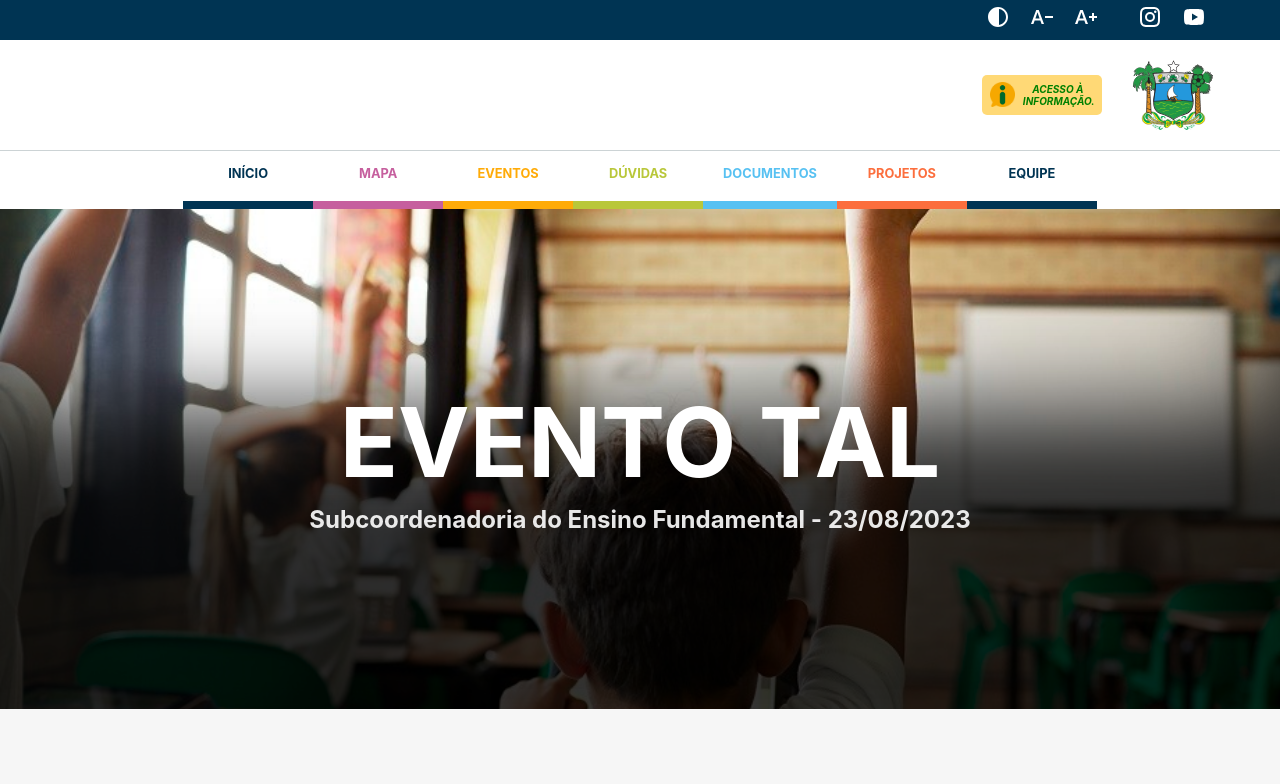
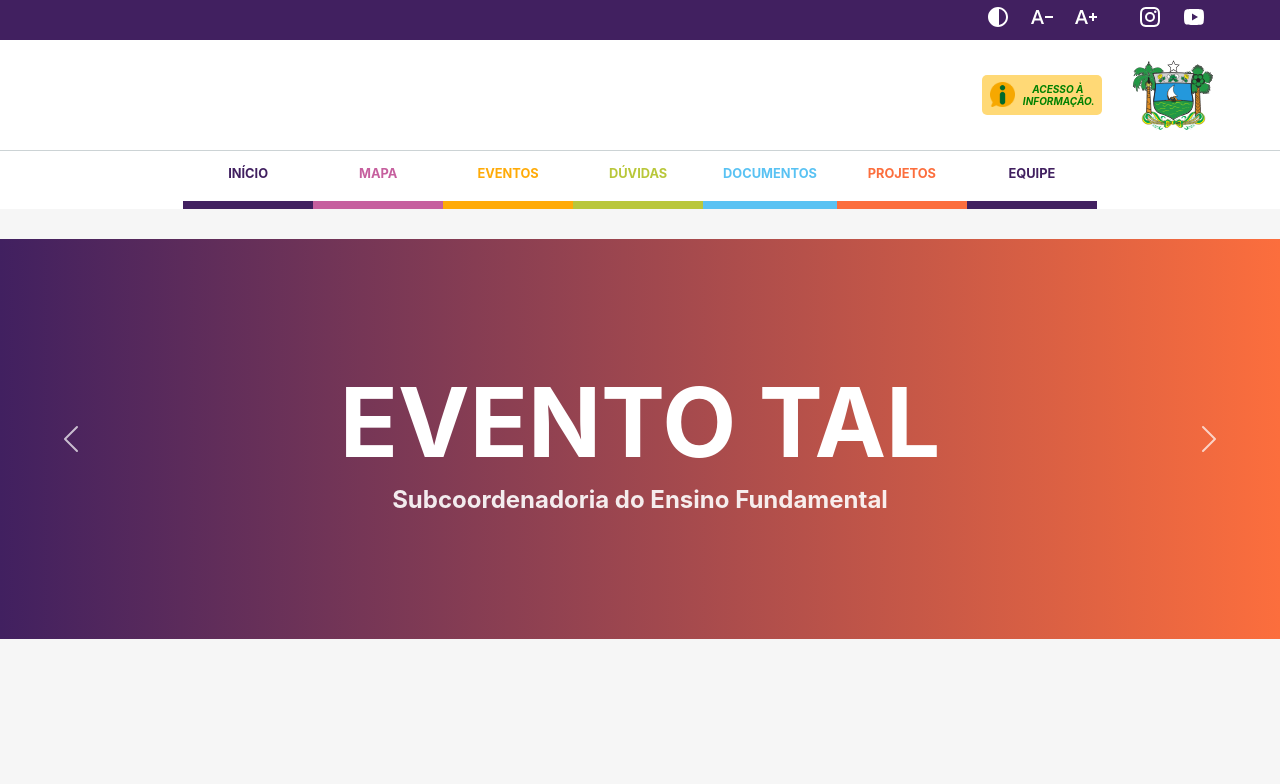
Before and after one commit to dtayna/site-suef, a React (Create React App) app: page / in a window 1280 px wide. Shown: the top 784 px of the page. Built offline with nearby package versions, Linux system fonts and the light colour scheme.

Commit message:
diversas alterações

```diff
--- a/src/components/accessibility-menu.js
+++ b/src/components/accessibility-menu.js
@@ -13,8 +13,9 @@ const Container = styled.nav`
   display: flex;
   justify-content: right;
   padding-right: 5%;
-  background-color: var(--mainColor1)
+  background-color: var(--mainColor1);
 `;
+
 
 const AccessibilityMenu = () => {
     return(
--- a/src/components/carousel.js
+++ b/src/components/carousel.js
@@ -1,5 +1,6 @@
 import styled from 'styled-components';
 import URLimagemteste from '../assets/imagemteste.jpg';
+import { BsChevronLeft, BsChevronRight} from 'react-icons/bs';
 
 const CarrosselContainer = styled.div`
     width: 100%;
@@ -9,6 +10,8 @@ const CarrosselContainer = styled.div`
     justify-content: center;
 `;
 
+// height: 400px;
+
 const Imagem1 = styled.div`
     padding: 50px;
     display: flex;
@@ -16,10 +19,99 @@ const Imagem1 = styled.div`
     align-items: center;
     justify-content: center;
     flex-direction: column;
+
+    margin-top: 30px;
+    height: 300px;
+    background-image: linear-gradient(to right, var(--mainColor1), var(--mainColor2));
+    color: var(--mainColor1);
+
+
+    @media screen and (max-width: 734px) {
+        padding: 20px;
+    }
+`;
+
+/*
+degrade
+margin-top: 30px;
+height: 300px;
+background-image: linear-gradient(to right, var(--mainColor1), var(--mainColor2));
+color: var(--mainColor1);
+
+
+por do sol
+height: 300px;
+background-image: linear-gradient(to right, var(--mainColor2), #ffa500);
+color: var(--mainColor1);
+
+
+foto
+
  height: 400px;
+    background-size: cover !important;
     background: lightblue url("../imagemteste.jpg") no-repeat center;
+    box-shadow: inset 0px -300px 100px rgb(0 0 0 / 80%);
+
+height: 400px;
 background-size: cover;
+background: lightblue url("../imagemteste.jpg") no-repeat center;
 box-shadow: inset 0px -300px 100px rgb(0 0 0 / 80%);
+*/
+
+const Row = styled.div`
+    display: flex;
+    flex-direction: row;
+    justify-content: space-between;
+    align-items: center;
+    width: 100%;
+    color: white;
+`;
+
+const ColL = styled.div`
+    display: flex;
+    flex-direction: column;
+    justify-content: start;
+    align-items: center;
+    color: white;
+    font-size: 2em;
+    opacity: 0.7;
+    padding: 5px;
+    border-radius: 50%;
+
+    &:hover {
+        opacity: 1;
+        transform: scale(1.1);
+        transition-duration: 0.7s, 0.7s;
+        background-color: rgba(255, 255, 255, 0.2);
+    }
+`;
+
+const ColC = styled.div`
+    display: flex;
+    flex-direction: column;
+    justify-content: center;
+    align-items: center;
+`;
+
+const ColR = styled.div`
+    display: flex;
+    flex-direction: row;
+    justify-content: end;
+    align-items: end;
+    color: white;
+    font-size: 2em;
+    opacity: 0.7;
+
+    padding: 5px;
+    border-radius: 50%;
+
+    &:hover {
+        opacity: 1;
+        transform: scale(1.1);
+        transition-duration: 0.7s, 0.7s;
+        background-color: rgba(255, 255, 255, 0.2);
+    }
+
 `;
 
 const SubTitle = styled.p`
@@ -29,7 +121,6 @@ const SubTitle = styled.p`
     font-weight: bold;
     color: white;
     opacity : 0.9;
-
 `;
 
 const Title = styled.p`
@@ -61,12 +152,19 @@ const Carousel = () => {
     return(
         <CarrosselContainer >
            <Imagem1>
+               <Row>
+                   <ColL><BsChevronLeft/></ColL>
+                   <ColC>
                         <Title>
                             EVENTO TAL
                         </Title>
                         <SubTitle>
-                   Subcoordenadoria do Ensino Fundamental - 23/08/2023
+                            Subcoordenadoria do Ensino Fundamental
                         </SubTitle>
+                    </ColC>
+               <ColR><BsChevronRight/></ColR>
+               </Row>
+
            </Imagem1>
         </CarrosselContainer>
 
--- /dev/null
+++ b/src/components/data-direc.js
@@ -0,0 +1,24 @@
+import styled from 'styled-components';
+import { Title, SubTitle, Text, Line } from './global-components'
+
+const Container = styled.div`
+  padding: 10px;
+  text-align: left;
+`;
+
+
+const DataDirec = ({direc, diretor, local, email, telefones}) => {
+    return(
+      <Container>
+        <Title color={"var(--mainColor1)"}> {direc} </Title>
+        <Line lineborder={"1px solid var(--colorSubtitle)"} linewidth={"100%"}/>
+        <br/><br/>
+        <SubTitle color={"var(--colorTitle)"}> {diretor} </SubTitle>
+        <Text> {local} </Text>
+        <Text> {email} </Text>
+        <Text> {telefones}</Text>
+      </Container>
+    );
+  }
+
+export default DataDirec;
--- a/src/components/global-components.js
+++ b/src/components/global-components.js
@@ -127,6 +127,12 @@ export const Icon = styled.div`
     color: white;
 `;
 
+export const SubTitle = styled.h5`
+    font-size: 1.0em;
+    color: ${props => props.color ? props.color : 'var(--colorSubtitle)'};
+    margin-top: -20px;
+`;
+
 export const Line = styled.hr`
     width: ${props => props.linewidth ? props.linewidth : "90%"};
     margin-top: ${props => props.linemargintop ? props.linemargintop : "15px"};
--- a/src/components/main-menu.js
+++ b/src/components/main-menu.js
@@ -94,7 +94,7 @@ const MainMenu = (props) => {
       <ContainerDesktop>
         <BrowserRouter >
           <Link className="links" to="/">
-            <ItemDesktop itemcolor={"var(--darkblue)"}>INÍCIO</ItemDesktop>
+            <ItemDesktop itemcolor={"var(--mainColor1)"}>INÍCIO</ItemDesktop>
           </Link>
           <Link className="links" to="/mapa">
             <ItemDesktop  itemcolor={"var(--pink)"}>MAPA</ItemDesktop>
@@ -106,7 +106,7 @@ const MainMenu = (props) => {
           <ItemDesktop  itemcolor={"var(--blue)"}>DOCUMENTOS</ItemDesktop>
           <ItemDesktop  itemcolor={"var(--red)"}>PROJETOS</ItemDesktop>
           <Link className="links" to="/equipe">
-            <ItemDesktop  itemcolor={"var(--darkblue)"}>EQUIPE</ItemDesktop>
+            <ItemDesktop  itemcolor={"var(--mainColor1)"}>EQUIPE</ItemDesktop>
           </Link>
         </BrowserRouter>
       </ContainerDesktop>
@@ -119,15 +119,27 @@ const MainMenu = (props) => {
         </IconSmartphone>
       </ContainerSmartphone>
     </BlockTabletSmartphone>
+
     <MenuExpandido clicado={click}>
-      <ItemSmartphone>Início</ItemSmartphone>
-      <ItemSmartphone>Mapa</ItemSmartphone>
-      <ItemSmartphone>Eventos</ItemSmartphone>
+    <BrowserRouter>
+      <Link className="links" to="/">
+        <ItemSmartphone>Início</ItemSmartphone>
+      </Link>
+      <Link className="links" to="/mapa">
+        <ItemSmartphone>Mapa</ItemSmartphone>
+      </Link>
+      <Link className="links" to="/eventos">
+        <ItemSmartphone>Eventos</ItemSmartphone>
+      </Link>
       <ItemSmartphone>Dúvidas</ItemSmartphone>
       <ItemSmartphone>Documentos</ItemSmartphone>
       <ItemSmartphone>Projetos</ItemSmartphone>
-      <ItemSmartphone2>Equipe</ItemSmartphone2>
+      <Link className="links" to="/equipe">
+        <ItemSmartphone2>Equipe</ItemSmartphone2>
+      </Link>
+      </BrowserRouter>
     </MenuExpandido>
+
     </>
 
   );
--- /dev/null
+++ b/src/containers/info-direcs.js
@@ -0,0 +1,28 @@
+import styled from 'styled-components';
+import DataDirec from '../components/data-direc';
+import { Row, Col, SuperTitle } from '../components/global-components';
+
+const InfoDirecs= () => {
+  return(
+    <Row>
+        <Col>
+        <DataDirec direc={"1ª DIREC - Natal"}
+            diretor={"Jarbas Brito de Araújo - Diretor"}
+            local={"Centro Administrativo do Governo do Estado - Bl. I - Térreo - Lagoa Nova CEP: 59064-901 - Natal/RN"}
+            email={"E-mail: 1dired@rn.gov.br"}
+            telefones={"Telefones: 3232-7448 / 7649 / 2745 / 4248 / 7455 / 7648 / 7450 (FAX)"}
+            />
+        </Col>
+        <Col>
+        <DataDirec direc={"2ª DIREC - Parnamirim"}
+            diretor={"Jarbas Brito de Araújo - Diretor"}
+            local={"Centro Administrativo do Governo do Estado - Bl. I - Térreo - Lagoa Nova CEP: 59064-901 - Natal/RN"}
+            email={"E-mail: 1dired@rn.gov.br"}
+            telefones={"Telefones: 3232-7448 / 7649 / 2745 / 4248 / 7455 / 7648 / 7450 (FAX)"}
+            />
+        </Col>
+    </Row>
+  );
+}
+
+export default InfoDirecs;
--- a/src/pages/mapa.js
+++ b/src/pages/mapa.js
@@ -1,10 +1,12 @@
 import styled from 'styled-components';
 import Map from '../components/map';
-
+import DataDirec from '../components/data-direc';
+import InfoDirecs from '../containers/info-direcs';
 const Mapa = () => {
   return(
         <div>
             <Map/>
+            <InfoDirecs/>
         </div>
   );
 }
--- a/src/styles/global.css
+++ b/src/styles/global.css
@@ -3,11 +3,12 @@
     --pink:#C65F9E;
     --yellow: #FFAB08;
     --green: #B9C73A;
-    --blue: #57C1F2;
+    --blue: hsl(199, 86%, 65%);
     --red: #FC6E3D;
+    --roxo: #412060;
 
-    --mainColor1: #003453;
-    --mainColor2:#FC6E3D;
+    --mainColor1: #412060;
+    --mainColor2: #FC6E3D;
 
     --colorTitle: #4F4F4F;
     --colorSubtitle: #A9A9A9;
```
Lines whose indentation alone changed are shown as unchanged.
